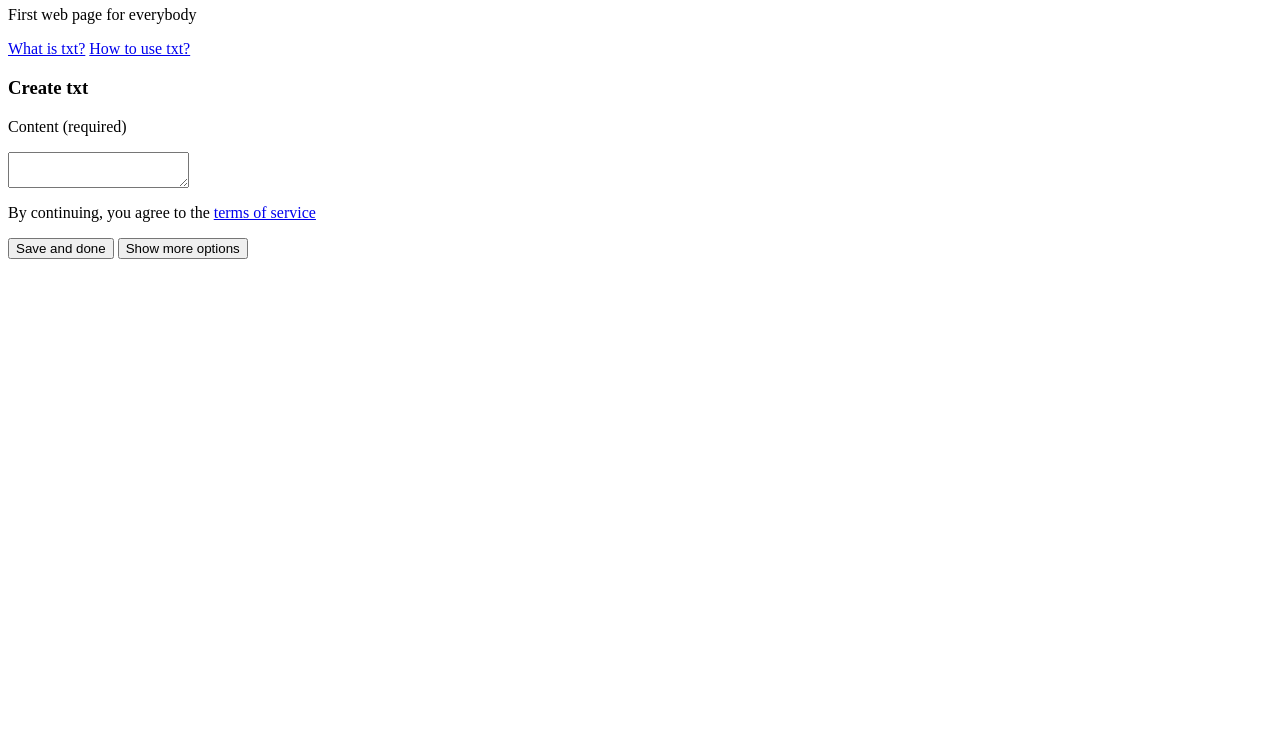
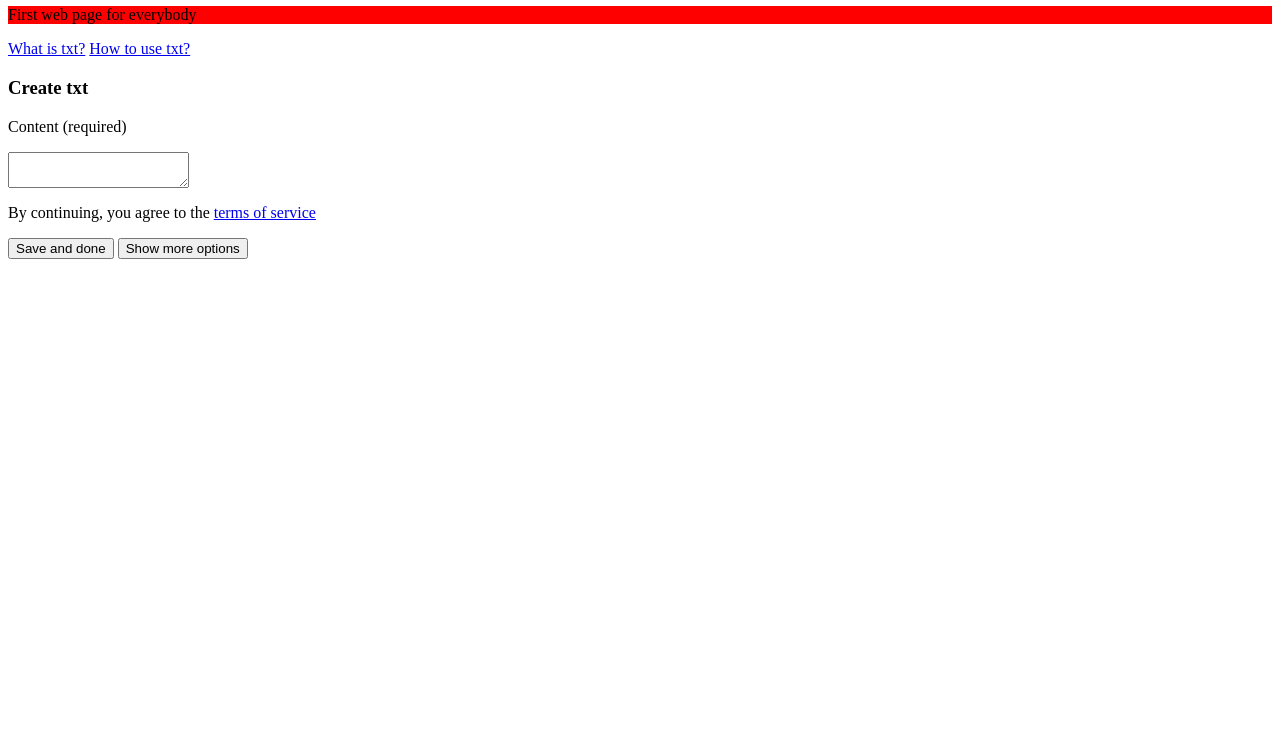
Before and after one commit to JacfarMohaz/full-project-html-and-css, a plain HTML site: page asstwo.html in a window 1280 px wide. Shown: the part 60-800 px from the top of the page. Drawn offline with Linux system fonts and the light colour scheme.

Commit message:
change text back ground clor

```diff
--- a/asstwo.html
+++ b/asstwo.html
@@ -5,7 +5,7 @@
 
     <body>
         <h1><a href="#">Text</a></h1>
-        <p>First web page for everybody</p>
+        <p style="background-color: red;">First web page for everybody</p>
 
         <a href="#">What is txt?</a>
         <a href="#">How to use txt?</a>
```
